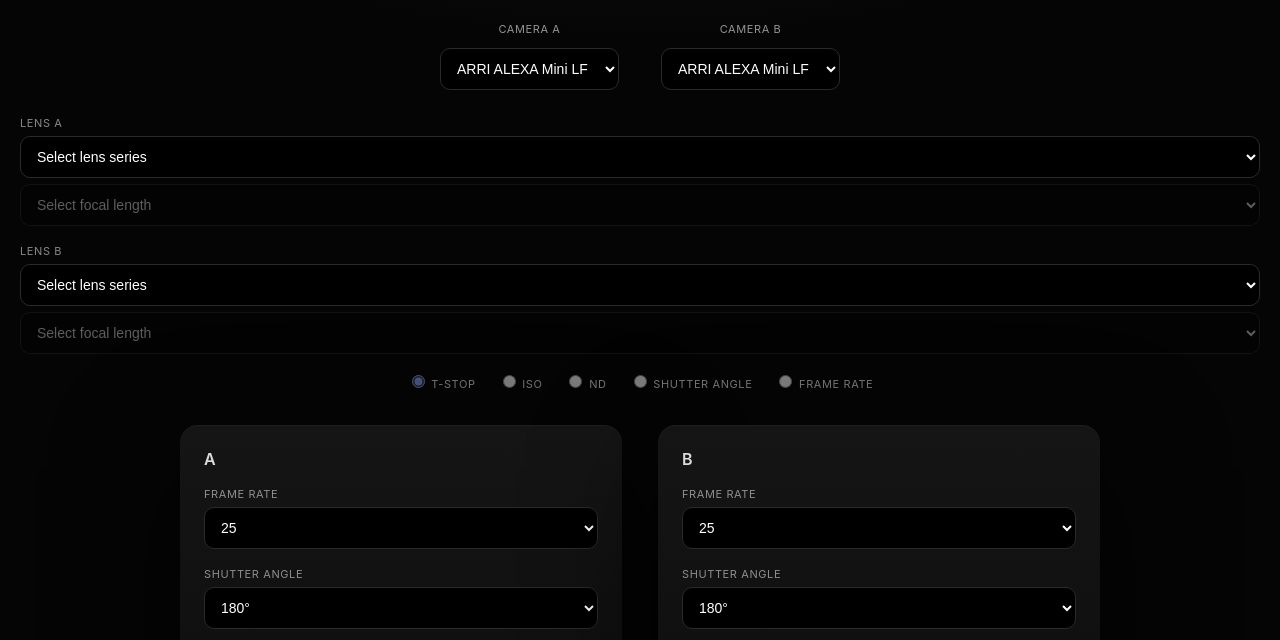
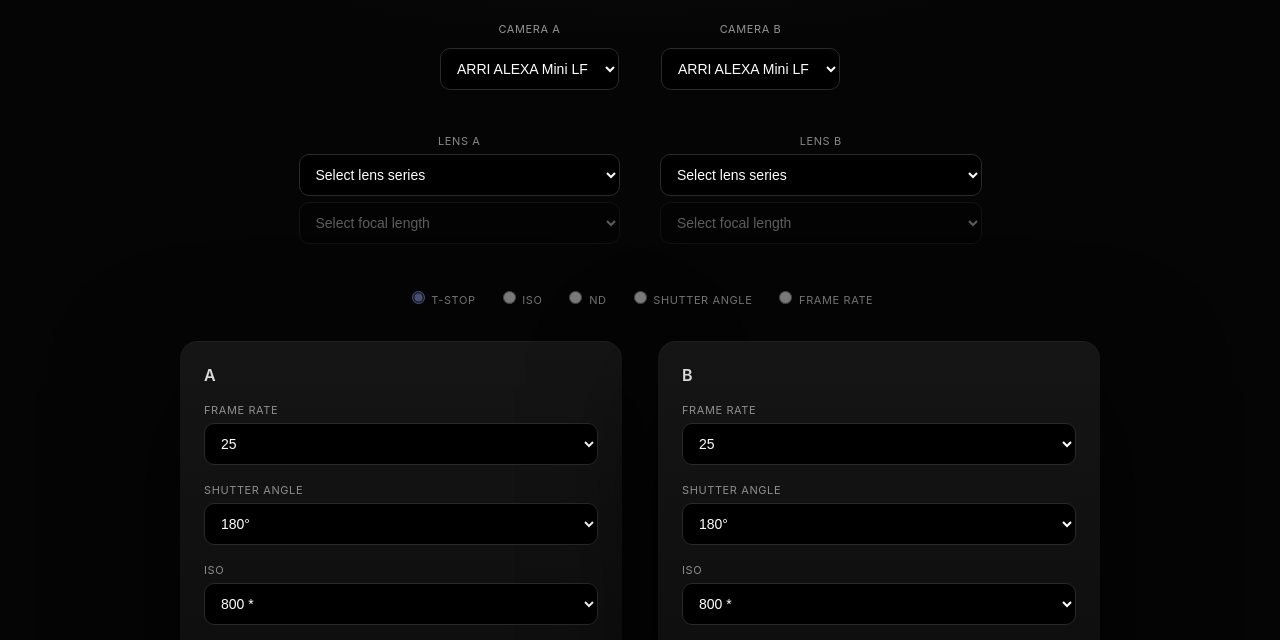
Before and after one commit to tvlmedia/ExposureCalculator, a plain HTML site: page index.html in a window 1280 px wide. Shown: the part 122-762 px from the top of the page. Drawn offline with Linux system fonts and the light colour scheme.

Commit message:
Update style.css

```diff
--- a/style.css
+++ b/style.css
@@ -59,6 +59,16 @@ h1{
   margin-bottom: 6px;
 }
 
+.lens-pair {
+  display: flex;
+  justify-content: center;
+  gap: 40px;
+  margin: 10px 0 26px;
+}
+
+.lens-pair > div {
+  text-align: center;
+}
 /* ---------- CALC MODE ---------- */
 
 .calc-select{
```
